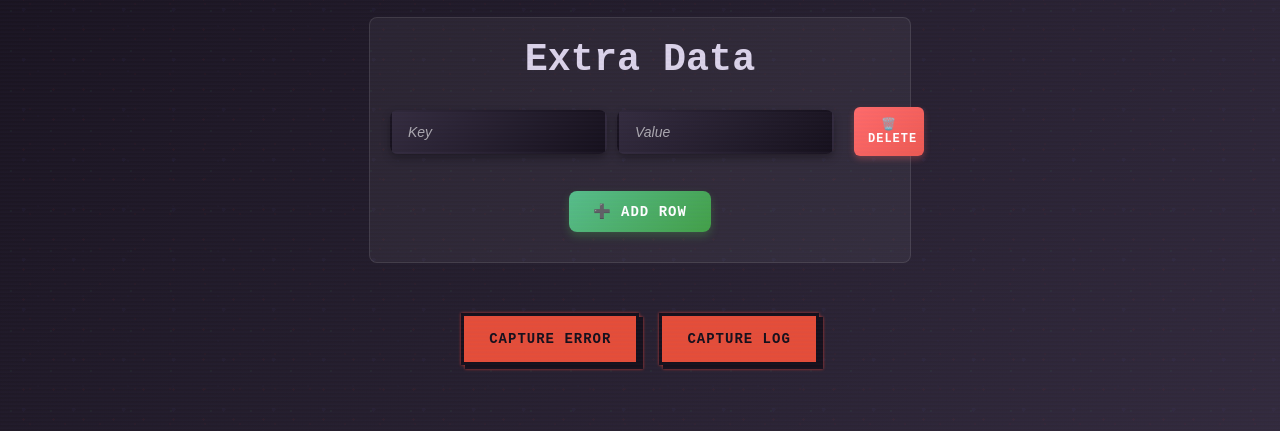
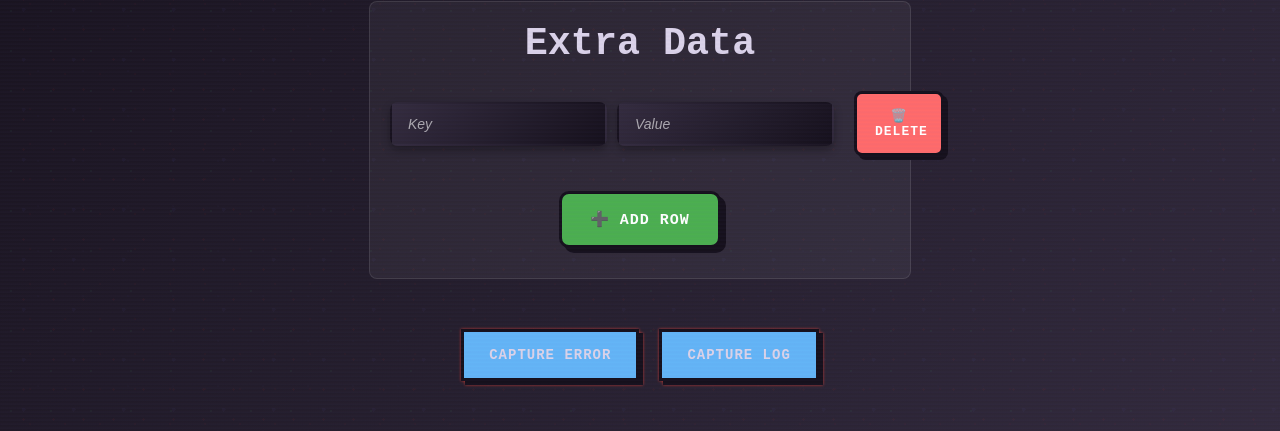
Before and after one commit to k-fish/fake-instrumented-web-app, a React (Create React App) app: page / in a window 1280 px wide. Shown: the part 264-695 px from the top of the page. Built offline with nearby package versions, Linux system fonts and the light colour scheme.

Commit message:
Update buttons to blue300 and restore chonky styling for smaller buttons

```diff
--- a/src/App.css
+++ b/src/App.css
@@ -234,8 +234,8 @@
 
 /* Neobrutal Button Styling */
 .App-header button {
-  background: var(--sentry-orange);
-  color: var(--sentry-black);
+  background: #64b5f6;
+  color: var(--sentry-white);
   border: var(--brutal-border);
   padding: 15px 25px;
   margin: 10px;
@@ -252,7 +252,7 @@
 }
 
 .App-header button:hover {
-  background: var(--sentry-red);
+  background: #42a5f5;
   transform: translate(2px, 2px);
   box-shadow: 2px 2px 0px var(--sentry-black);
 }
@@ -437,42 +437,58 @@
 }
 
 .extra-data-row button {
-  padding: 10px 14px;
-  background: linear-gradient(135deg, #ff6b6b 0%, #ee5a52 100%);
-  border: none;
-  border-radius: 6px;
+  padding: 14px 18px;
+  background: #ff6b6b;
+  border: 3px solid var(--sentry-black);
+  border-radius: 8px;
   color: white;
   cursor: pointer;
-  font-size: 12px;
-  font-weight: 600;
-  transition: all 0.2s ease;
-  box-shadow: 0 3px 6px rgba(255, 107, 107, 0.3);
-  min-width: 70px;
+  font-size: 13px;
+  font-weight: 800;
+  font-family: 'Courier New', monospace;
+  text-transform: uppercase;
+  transition: all 0.1s ease;
+  box-shadow: 4px 4px 0px var(--sentry-black);
+  min-width: 90px;
+  position: relative;
 }
 
 .extra-data-row button:hover {
-  background: linear-gradient(135deg, #ff5252 0%, #d32f2f 100%);
-  transform: translateY(-1px);
-  box-shadow: 0 4px 8px rgba(255, 82, 82, 0.4);
+  background: #ff5252;
+  transform: translate(2px, 2px);
+  box-shadow: 2px 2px 0px var(--sentry-black);
+}
+
+.extra-data-row button:active {
+  transform: translate(4px, 4px);
+  box-shadow: none;
 }
 
 .extra-data-section > button {
-  padding: 12px 24px;
-  background: linear-gradient(135deg, var(--sentry-green) 0%, #43a047 100%);
-  border: none;
-  border-radius: 8px;
+  padding: 16px 28px;
+  background: #4caf50;
+  border: 3px solid var(--sentry-black);
+  border-radius: 10px;
   color: white;
   cursor: pointer;
-  font-size: 14px;
-  font-weight: 600;
-  transition: all 0.2s ease;
+  font-size: 15px;
+  font-weight: 800;
+  font-family: 'Courier New', monospace;
+  text-transform: uppercase;
+  transition: all 0.1s ease;
   margin-top: 15px;
-  box-shadow: 0 4px 8px rgba(76, 175, 80, 0.3);
-  min-width: 120px;
+  box-shadow: 5px 5px 0px var(--sentry-black);
+  min-width: 140px;
+  position: relative;
 }
 
 .extra-data-section > button:hover {
-  background: linear-gradient(135deg, #66bb6a 0%, #388e3c 100%);
-  transform: translateY(-1px);
-  box-shadow: 0 6px 12px rgba(102, 187, 106, 0.4);
+  background: #43a047;
+  transform: translate(2px, 2px);
+  box-shadow: 3px 3px 0px var(--sentry-black);
 }
+
+.extra-data-section > button:active {
+  transform: translate(5px, 5px);
+  box-shadow: none;
+}
```
